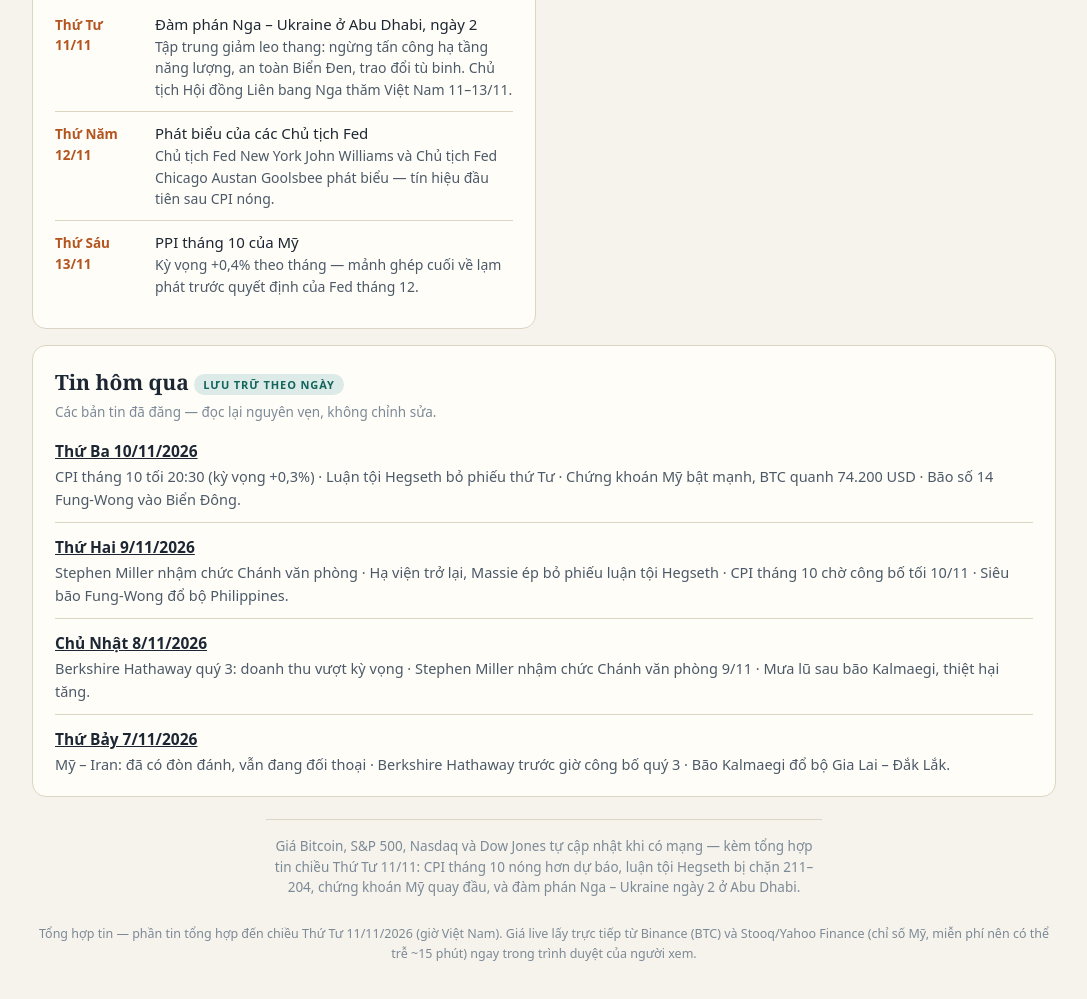
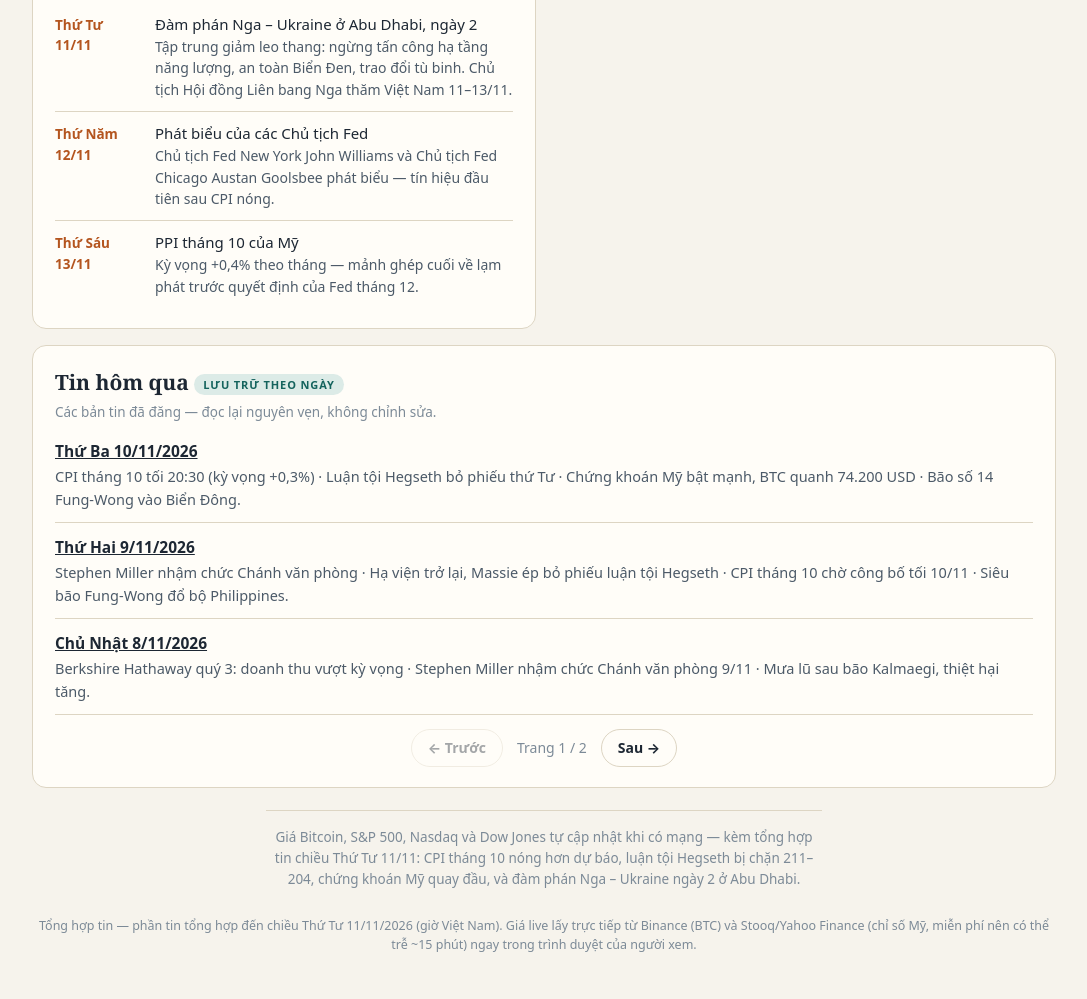
Before and after one commit to mrkentnnp/tong-hop-tin-M.A, a plain HTML site: page index.html in a window 1280 px wide. Shown: the part 3527-4526 px from the top of the page, without its empty margins (96-1183 px from the left). Drawn offline with Linux system fonts and the light colour scheme; no server answers.

Commit message:
Archive pagination: show 3 days per page on homepage

```diff
--- a/index.html
+++ b/index.html
@@ -58,6 +58,11 @@ section.card{background:var(--surface);border:1px solid var(--line);border-radiu
 .ahead{list-style:none;margin:0;padding:0}.ahead li{display:flex;gap:14px;padding:10px 0;border-bottom:1px solid var(--line)}.ahead li:last-child{border-bottom:none}.ahead .when{flex:0 0 86px;font-weight:800;font-size:13.5px;color:var(--accent);padding-top:2px}.ahead .what{font-size:15px}.ahead .what span{display:block;color:var(--soft);font-size:14px}
 .meter{margin-top:14px}.meter .track{height:10px;border-radius:999px;background:linear-gradient(90deg,#b3372e,#d98a2b 45%,#4d9e57);position:relative}.meter .pin{position:absolute;top:50%;width:18px;height:18px;border-radius:50%;background:var(--surface);border:3px solid var(--ink);transform:translate(-50%,-50%)}.meter .labels{display:flex;justify-content:space-between;font-size:11.5px;color:var(--faint);margin-top:6px}
 footer{margin-top:26px;font-size:12.5px;color:var(--faint);text-align:center}
+
+.pager{display:flex;align-items:center;justify-content:center;gap:14px;margin-top:14px}
+.pager button{font:inherit;font-size:14px;font-weight:700;padding:7px 16px;border-radius:999px;border:1px solid var(--line);background:var(--card);color:var(--ink);cursor:pointer}
+.pager button:disabled{opacity:.4;cursor:default}
+.pager span{font-size:14px;color:var(--faint)}
 </style>
 </head>
 <body>
@@ -202,12 +207,17 @@ footer{margin-top:26px;font-size:12.5px;color:var(--faint);text-align:center}
 <section class="card wide">
 <h2>Tin hôm qua <span class="tag">Lưu trữ theo ngày</span></h2>
 <p class="sub">Các bản tin đã đăng — đọc lại nguyên vẹn, không chỉnh sửa.</p>
-<ul class="news">
+<ul class="news" id="archive-list">
 <li><div class="h"><a href="/2026-11-10.html" style="color:var(--ink)">Thứ Ba 10/11/2026</a></div><p>CPI tháng 10 tối 20:30 (kỳ vọng +0,3%) · Luận tội Hegseth bỏ phiếu thứ Tư · Chứng khoán Mỹ bật mạnh, BTC quanh 74.200 USD · Bão số 14 Fung-Wong vào Biển Đông.</p></li>
 <li><div class="h"><a href="/2026-11-09.html" style="color:var(--ink)">Thứ Hai 9/11/2026</a></div><p>Stephen Miller nhậm chức Chánh văn phòng · Hạ viện trở lại, Massie ép bỏ phiếu luận tội Hegseth · CPI tháng 10 chờ công bố tối 10/11 · Siêu bão Fung-Wong đổ bộ Philippines.</p></li>
 <li><div class="h"><a href="/2026-11-08.html" style="color:var(--ink)">Chủ Nhật 8/11/2026</a></div><p>Berkshire Hathaway quý 3: doanh thu vượt kỳ vọng · Stephen Miller nhậm chức Chánh văn phòng 9/11 · Mưa lũ sau bão Kalmaegi, thiệt hại tăng.</p></li>
 <li><div class="h"><a href="/2026-11-07.html" style="color:var(--ink)">Thứ Bảy 7/11/2026</a></div><p>Mỹ – Iran: đã có đòn đánh, vẫn đang đối thoại · Berkshire Hathaway trước giờ công bố quý 3 · Bão Kalmaegi đổ bộ Gia Lai – Đắk Lắk.</p></li>
 </ul>
+<nav class="pager" id="archive-pager" aria-label="Trang lưu trữ">
+<button type="button" id="archive-prev">← Trước</button>
+<span id="archive-pageinfo">Trang 1</span>
+<button type="button" id="archive-next">Sau →</button>
+</nav>
 </section>
 
 </div>
@@ -326,5 +336,29 @@ setInterval(function(){
 },1000);
 })();
 </script>
+
+<script>
+(function(){
+var list=document.getElementById("archive-list");
+if(!list) return;
+var items=list.querySelectorAll("li");
+var per=3, page=0, pages=Math.max(1,Math.ceil(items.length/per));
+var prev=document.getElementById("archive-prev"),
+    next=document.getElementById("archive-next"),
+    info=document.getElementById("archive-pageinfo"),
+    pager=document.getElementById("archive-pager");
+function show(n){
+  page=Math.max(0,Math.min(n,pages-1));
+  items.forEach(function(li,i){li.style.display=(i>=page*per && i<(page+1)*per)?"":"none";});
+  if(info) info.textContent="Trang "+(page+1)+" / "+pages;
+  if(prev) prev.disabled=(page===0);
+  if(next) next.disabled=(page===pages-1);
+  if(pager) pager.style.display=(pages<=1)?"none":"flex";
+}
+if(prev) prev.addEventListener("click",function(){show(page-1);});
+if(next) next.addEventListener("click",function(){show(page+1);});
+show(0);
+})();
+</script>
 </body>
 </html>
```
